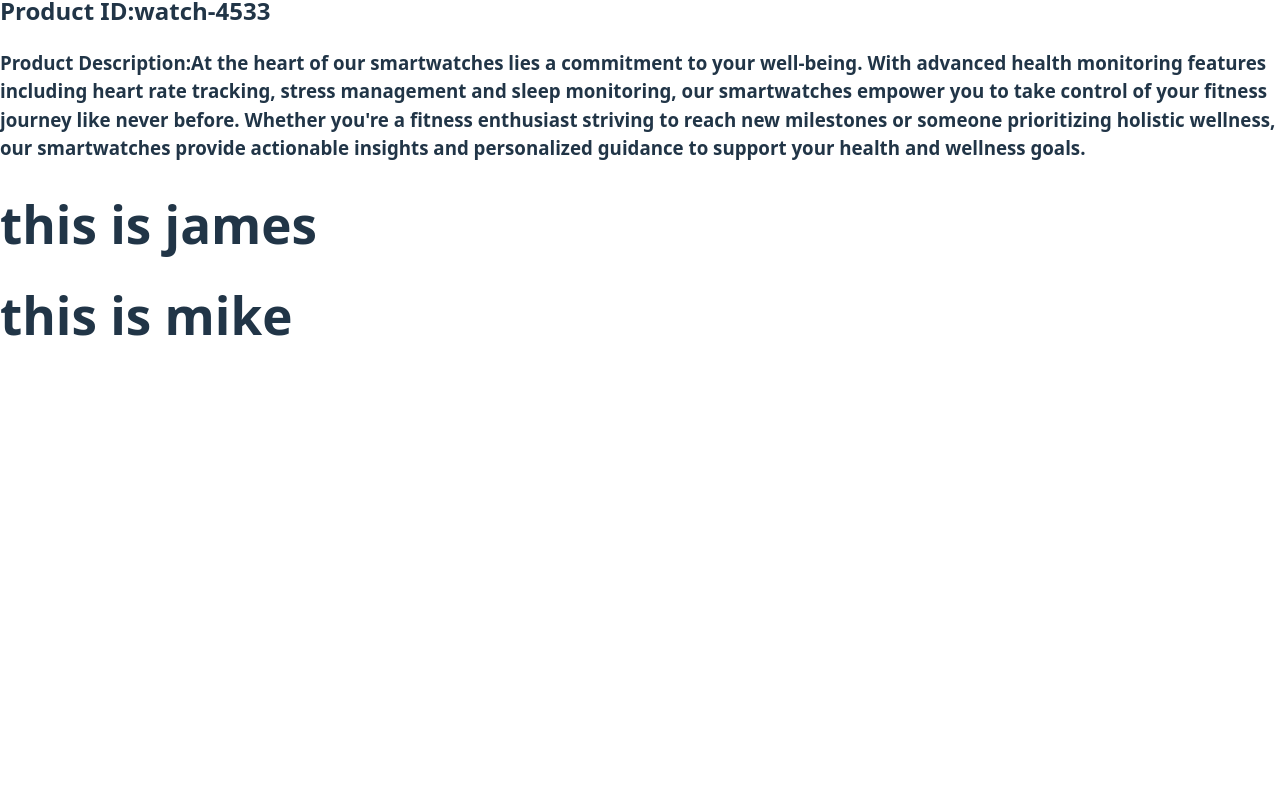
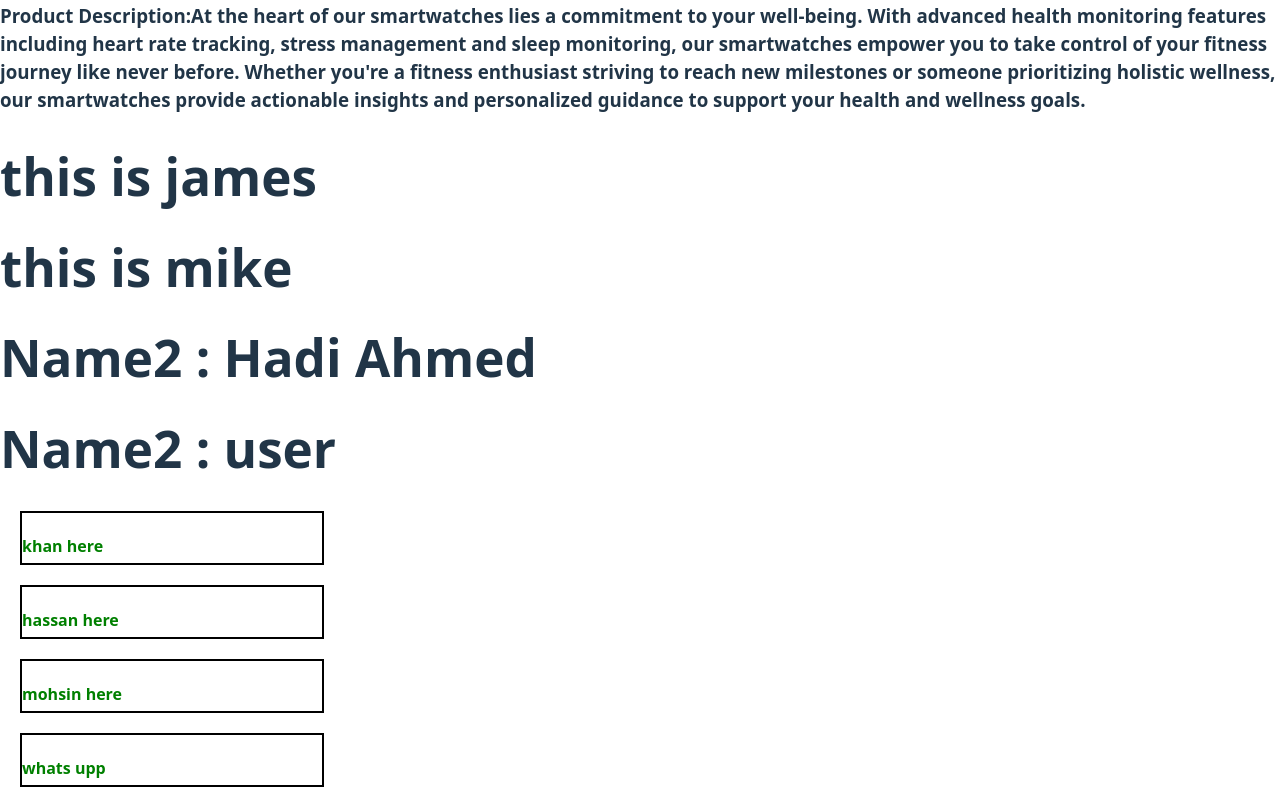
Before and after one commit to Babarnawaz123/Props_React, a React (Vite) app in the folder props_React/: page / in a window 1280 px wide. Shown: the part 375-1182 px from the top of the page. Before the commit the page ends 800 px from the top, so only its background shows below. Built offline with nearby package versions, Linux system fonts and the light colour scheme.

Commit message:
Props_Advance
i learn the advance concept of the props

```diff
--- /dev/null
+++ b/props_React/src/Advance.jsx
@@ -0,0 +1,9 @@
+function Advance({ name2 = "user" }) {
+  return (
+    <div>
+      <h1>Name2 : {name2}</h1>
+    </div>
+  );
+}
+
+export default Advance;
--- a/props_React/src/App.jsx
+++ b/props_React/src/App.jsx
@@ -1,11 +1,28 @@
 import User from  './assets/User'
+import Advance from './advance';
+import Wrapper from './wrapper';
 function App() {    {/*this user tag will give data to user.jsx props*/}
-  return(
+return(
     <div>
 <User name="Babar" age={22} stdName = "Tariq" stdId = "RCF-30121" ProName="Smart Watch" ProId="watch-4533"   ProDes="At the heart of our smartwatches lies a commitment to your well-being. With advanced health monitoring features including heart rate tracking, stress management and sleep monitoring, our smartwatches empower you to take control of your fitness journey like never before. Whether you're a fitness enthusiast striving to reach new milestones or someone prioritizing holistic wellness, our smartwatches provide actionable insights and personalized guidance to support your health and wellness goals."/>
+<Advance name2="Hadi Ahmed"/>
+<Advance />   {/*for defualt props */}
+<Wrapper>
+    <h4>khan here</h4>
+</Wrapper>
+<Wrapper>
+    <h4>hassan here</h4>
+</Wrapper>
+<Wrapper>
+    <h4>mohsin here</h4>
+</Wrapper>
+<Wrapper>
+    <h4>whats upp</h4>
+</Wrapper>
+</div>
 
-</div>
-  );
+
+);
 
 }
 
--- /dev/null
+++ b/props_React/src/Wrapper.jsx
@@ -0,0 +1,9 @@
+function Wrapper({children}) {        //the Value of props is set to defualt
+  return (
+    <div style={{color:"green", border:"2px solid black", width:"300px", height:"50px" ,margin:"20px"}}>
+      {children}
+    </div>
+  );
+
+}
+export default Wrapper;
--- a/props_React/src/assets/User.jsx
+++ b/props_React/src/assets/User.jsx
@@ -36,4 +36,5 @@ export function Example(){
     <h1>this is mike</h1>
   )
   }
+
 export default User;
```
